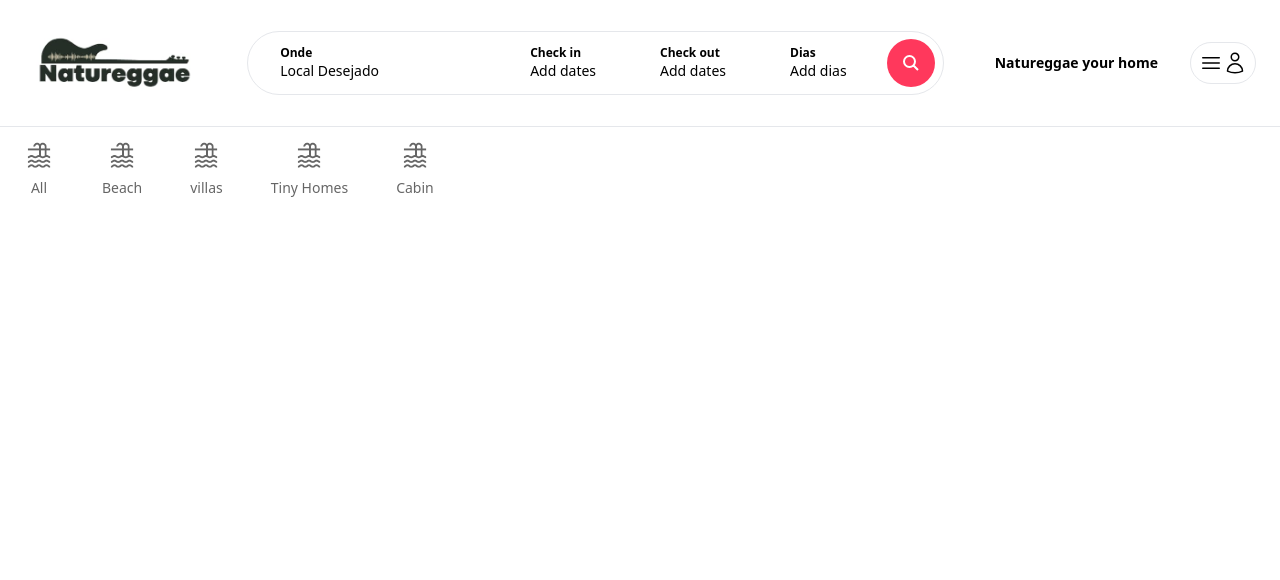
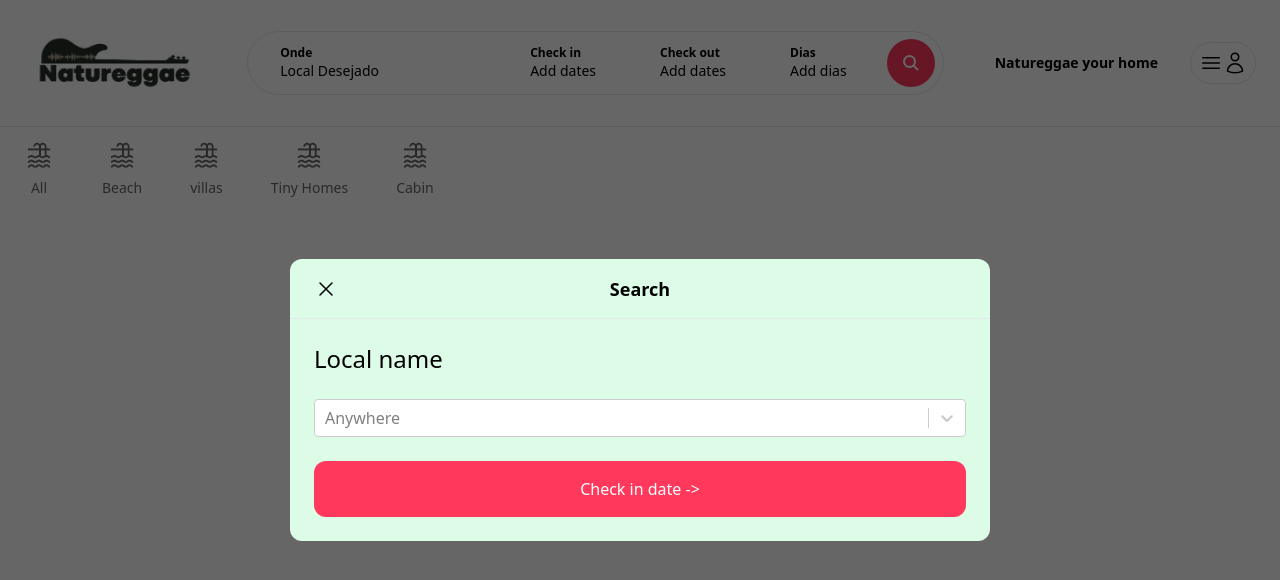
Before and after one commit to Vobh/nat-reggae, a Next.js app: page / in a window 1280 px wide. Both pictures are taken after a click on the element 595 px from the left and 63 px from the top of the page. Shown: the top 580 px of the page. Built offline with nearby package versions, Linux system fonts and the light colour scheme; no server answers; what world-countries would draw is missing.

Commit message:
Setting the search

```diff
--- a/src/app/components/ContactButton.tsx
+++ b/src/app/components/ContactButton.tsx
@@ -27,7 +27,7 @@
         } else {
             login.open();
         }
-    } // 10:50:10
+    }
 
     return (
         <div
--- /dev/null
+++ b/src/app/components/modals/SearchModal.tsx
@@ -0,0 +1,100 @@
+'use client';
+
+import Modal from "./modal";
+import useSearchModal from "@/app/hooks/useSearchModal";
+import DatePicker from "../forms/Calendar";
+import { Range } from "react-date-range";
+import SelectCountry, {SelectCountryValue} from "../forms/SelectCountry";
+import { useState } from "react";
+import CustomButton from "../forms/CustomButton";
+
+const initialDateRange = {
+    startDate: new Date(),
+    endDate: new Date(),
+    key: 'selection',
+}
+
+const SearchModal = () => {
+    let content = (<></>);
+    const searchModal = useSearchModal();
+    const [country, SetCountry] = useState<SelectCountryValue>();
+    const [dateRange, setDateRange] = useState<Range>(initialDateRange);
+
+    //
+    // set date range
+
+    const _setDateRange = (selection: Range) => {
+        if (searchModal.step === 'checkin') {
+            searchModal.open('checkout')
+        } else if (searchModal.step === 'checkout') {
+            searchModal.open('details');
+        }
+
+        setDateRange(selection);
+    }
+
+    //
+    // Contents 11:11:46
+
+    const contentLocation = (
+        <>
+            <h2 className="mb-6 text-2xl">Local name</h2>
+
+            <SelectCountry
+                value={country}
+                onChange={(value) => SetCountry(value as SelectCountryValue)}
+            />
+
+            <div className="mt-6 flex flex-row gap-4">
+                <CustomButton
+                    label="Check in date ->"
+                    onClick={() => searchModal.open('checkin')}
+                    className="w-full py-4 bg-natureggae hover:bg-natureggae-dark text-white text-center rounded-xl transition cursor-pointer"
+                />
+            </div>
+        </>
+    )
+
+    const contentCheckin = (
+        <>
+            <h2 className="mb-6 text-2xl">Day choosed</h2>
+
+            <DatePicker
+                value={dateRange}
+                onChange={(value) => _setDateRange(value.selection)}
+            />
+
+            <div className="mt-6 flex flex-row gap-4">
+
+                <CustomButton
+                    label="<- Location"
+                    onClick={() => searchModal.open('location')}
+                    className="w-full py-4 bg-natureggae hover:bg-natureggae-dark text-white text-center rounded-xl transition cursor-pointer"
+                />
+
+                <CustomButton
+                    label="Check out date ->"
+                    onClick={() => searchModal.open('checkout')}
+                    className="w-full py-4 bg-natureggae hover:bg-natureggae-dark text-white text-center rounded-xl transition cursor-pointer"
+                />
+            </div>
+        </>
+    )
+
+    if (searchModal.step == 'location') {
+        content = contentLocation;
+    } else if (searchModal.step == 'checkin') {
+        content = contentCheckin;
+    }
+
+    return (
+        <Modal
+            label="Search"
+            content={content}
+            close={searchModal.close}
+            isOpen={searchModal.isOpen}
+        />
+    )
+}
+
+export default SearchModal;
--- a/src/app/components/navbar/SearchFilters.tsx
+++ b/src/app/components/navbar/SearchFilters.tsx
@@ -1,6 +1,15 @@
+'use client';
+
+import useSearchModal from "@/app/hooks/useSearchModal";
+
 const SearchFilters = () => {
+    const searchModal = useSearchModal();
+
     return (
-        <div className="h-[48px] lg:h-[64px] flex flex-row items-center justify-between border rounded-full">
+        <div
+            onClick={() => searchModal.open('location')}
+            className="h-[48px] lg:h-[64px] flex flex-row items-center justify-between border rounded-full"
+        >
             <div className="hidden lg:block">
                 <div className="flex flex-how items-center justify-between">
                     <div className="cursor-pointer w-[250px] h-[48px] lg:h-[64px] px-8 flex flex-col justify-center rounded-full hover:bg-gray-100">
--- /dev/null
+++ b/src/app/hooks/useSearchModal.ts
@@ -0,0 +1,35 @@
+import { create } from "zustand";
+
+export type SearchQuery = {
+    country: string;
+    checkIn: Date | null;
+    checkOut: Date | null;
+    days: Number;
+    category: string;
+}
+
+interface SearchModalStore {
+    isOpen: boolean;
+    step: string;
+    open: (step: string) => void;
+    close: () => void;
+    query: SearchQuery;
+    setQuery: (query: SearchQuery) => void
+}
+
+const useSearchModal = create<SearchModalStore>((set) => ({
+    isOpen: false,
+    step: '',
+    open: (step) => set({ isOpen: true, step: step }),
+    close: () => set({ isOpen: false }),
+    setQuery: (query: SearchQuery) => set({query: query}),
+    query: {
+        country: '',
+        checkIn: null,
+        checkOut: null,
+        days: 1,
+        category: ''
+    }
+}));
+
+export default useSearchModal;
--- a/src/app/layout.tsx
+++ b/src/app/layout.tsx
@@ -5,6 +5,7 @@
 import Login from "./components/modals/Login";
 import Signup from "./components/modals/Signup";
 import AddProduct from "./components/modals/AddProduct";
+import SearchModal from "./components/modals/SearchModal";
 
 const geistSans = Geist({
   variable: "--font-geist-sans",
@@ -39,6 +40,7 @@
           {children}
         </div>
         <Login />
+        <SearchModal />
         <Signup />
         <AddProduct />
       </body>
```
